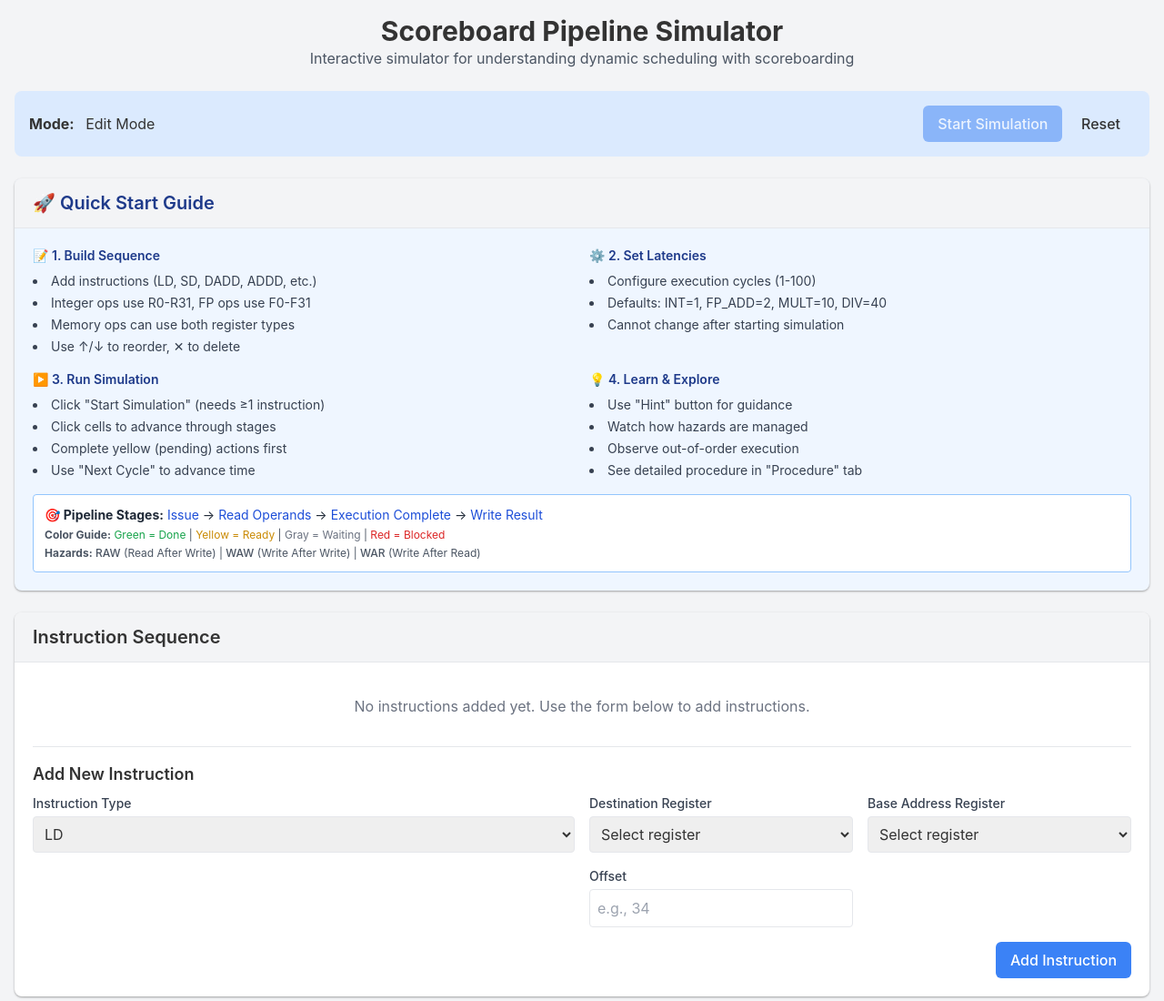
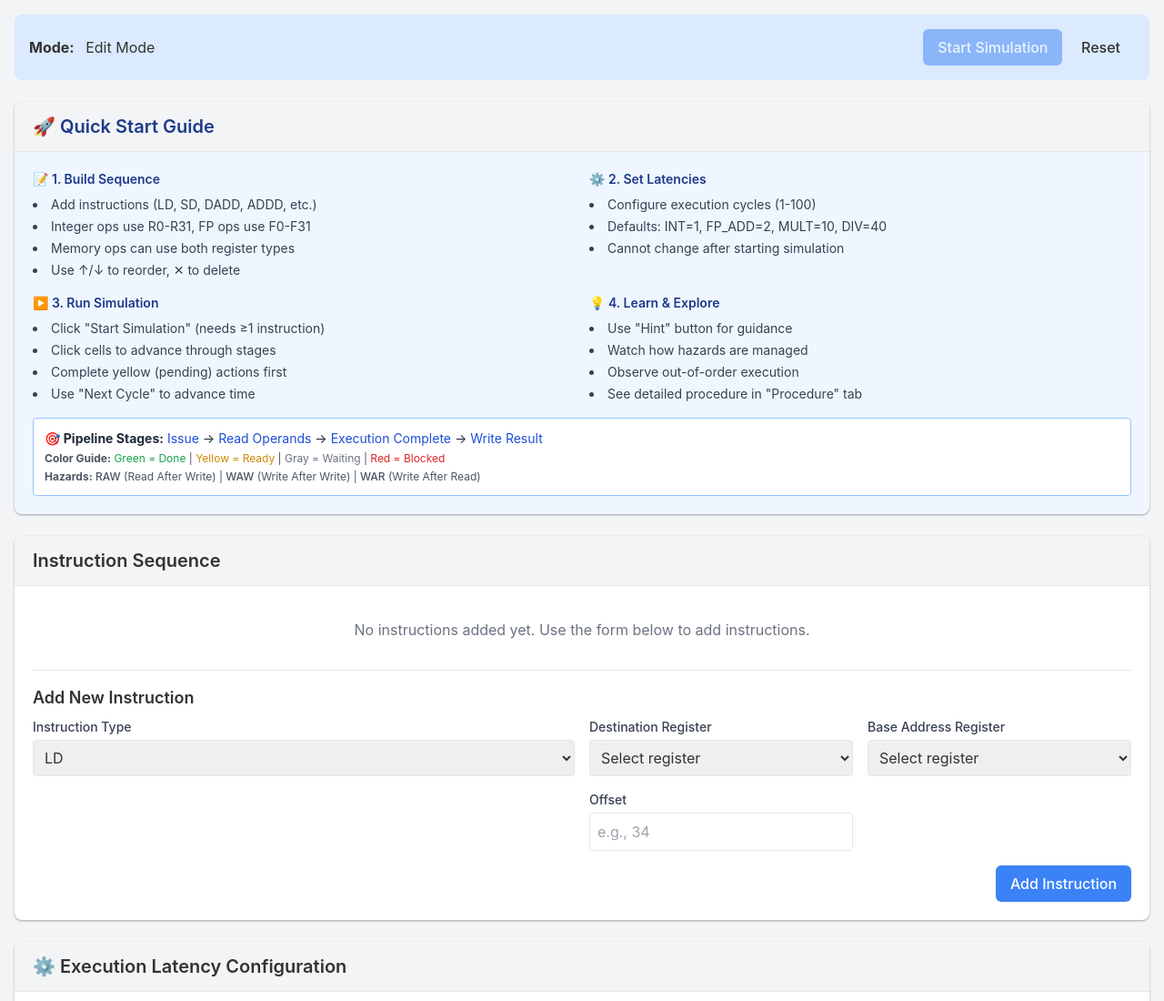
Before and after one commit to virtual-labs/exp-dynamic-scheduling-scoreboard-iiith, a website: page experiment/simulation/index.html in a window 1280 px wide. Shown: the top 1100 px of the page at 91% size. Drawn offline with nearby package versions, Linux system fonts and the light colour scheme.

Commit message:
Remove heading from simulation

```diff
--- a/experiment/simulation/index.html
+++ b/experiment/simulation/index.html
@@ -9,11 +9,6 @@
 </head>
 <body class="bg-gray-100">
     <div class="container mx-auto p-4">
-        <header class="mb-6">
-            <h1 class="text-3xl font-bold text-center">Scoreboard Pipeline Simulator</h1>
-            <p class="text-center text-gray-600">Interactive simulator for understanding dynamic scheduling with scoreboarding</p>
-        </header>
-
         <!-- Mode indicator -->
         <div class="bg-blue-100 p-4 rounded-lg mb-6">
             <div class="flex justify-between items-center">
```
